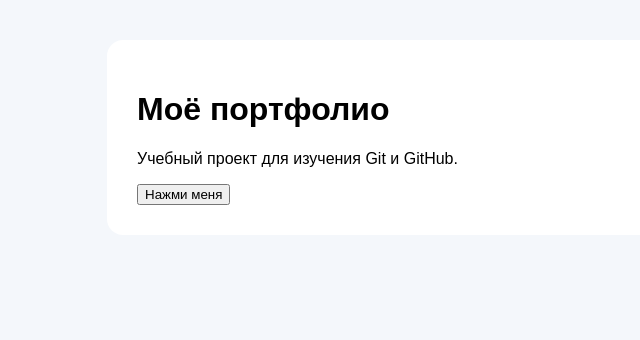
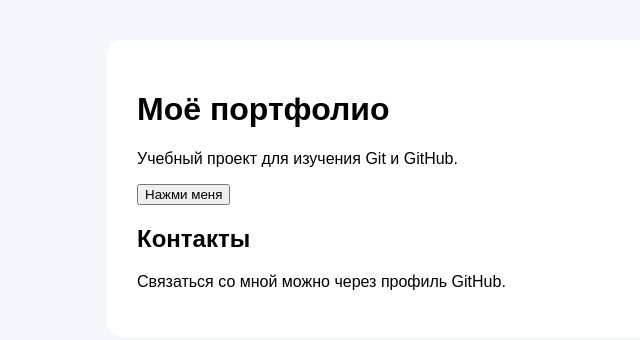
Before and after one commit to Sempa1-69/student-portfolio, a plain HTML site: page index.html in a window 1280 px wide. Shown: the whole page, without its empty margins (103-743 px from the left). Drawn offline with Linux system fonts and the light colour scheme.

Commit message:
Add contact section

```diff
--- a/index.html
+++ b/index.html
@@ -11,6 +11,11 @@
     <h1>Моё портфолио</h1>
     <p>Учебный проект для изучения Git и GitHub.</p>
     <button id="helloButton">Нажми меня</button>
+
+    <section id="contacts">
+      <h2>Контакты</h2>
+      <p>Связаться со мной можно через профиль GitHub.</p>
+    </section>
   </main>
 
   <script src="script.js"></script>
```
